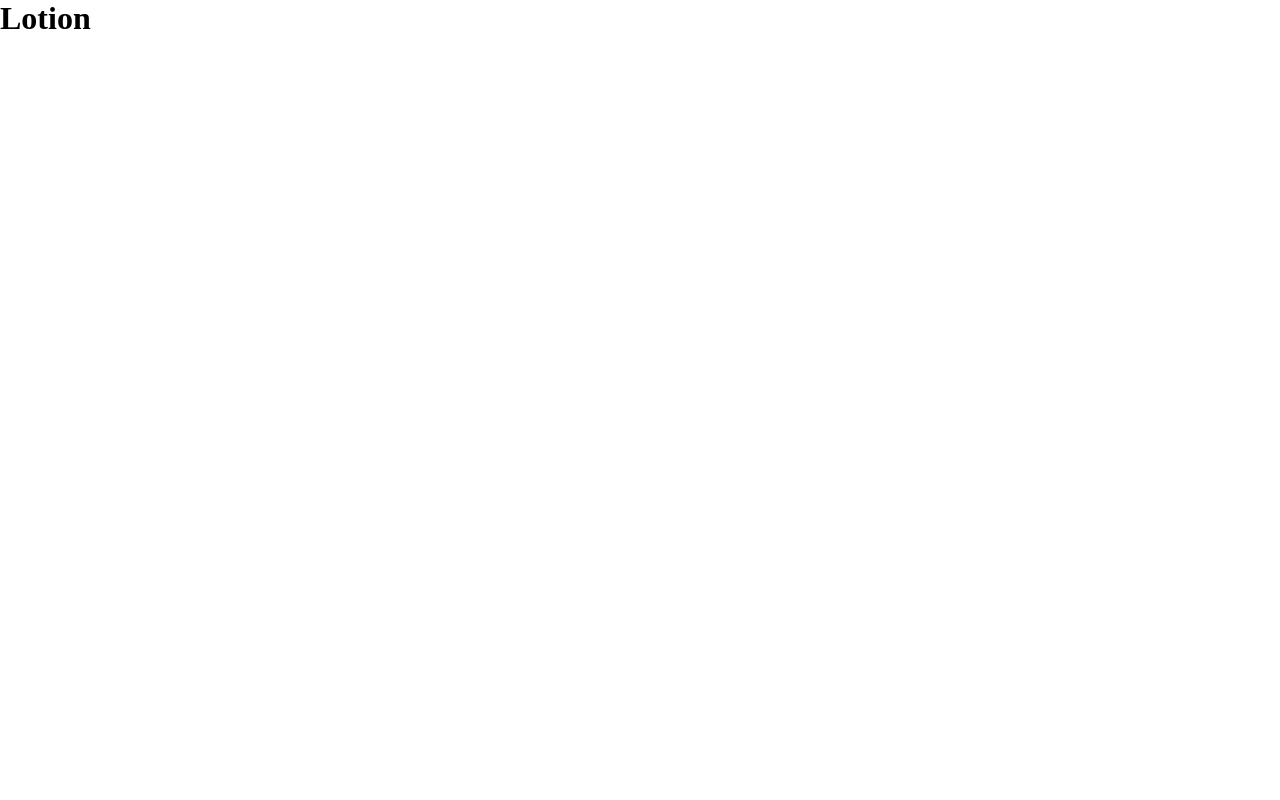
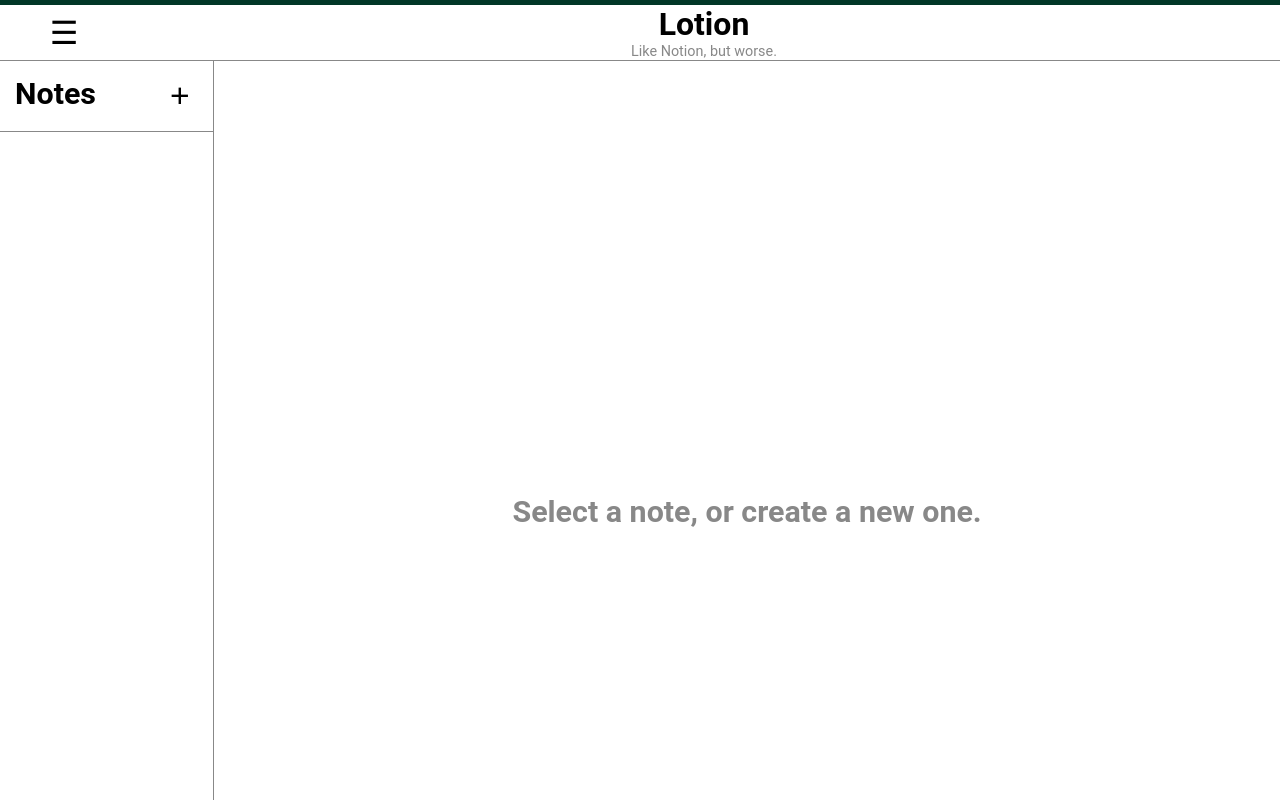
Before and after one commit to tom-stephen/lotion, a React (Create React App) app: page / in a window 1280 px wide. Shown: the top 800 px of the page. Built offline with nearby package versions, Linux system fonts and the light colour scheme.

Commit message:
made main file and all html and css and someee js works. everything i have so far works like i want it to my knolage so far. the menue button togles the menue back and forth. and everything looks right only issue is with the page taking up the full height of the screen. hard coded but can fix later

```diff
--- a/package.json
+++ b/package.json
@@ -8,6 +8,8 @@
     "@testing-library/user-event": "^13.5.0",
     "react": "^18.2.0",
     "react-dom": "^18.2.0",
+    "react-quill": "^2.0.0",
+    "react-router-dom": "^6.8.1",
     "react-scripts": "5.0.1",
     "web-vitals": "^2.1.4"
   },
--- a/src/App.js
+++ b/src/App.js
@@ -1,5 +1,55 @@
+// import React, { useState } from "react";
+
 function App() {
-  return <h1>Lotion</h1>;
+
+  window.onload = function() {
+  // const plussNote = document.getElementById("add-page-button");
+  // plussNote.addEventListener ("click", () => {
+  //   // add a new note
+  // });
+
+  const hamberger = document.querySelector("#hamberger-button");
+  const leftSide = document.querySelector("#left-side");
+  hamberger.addEventListener ("click", function() {
+    console.log("clicked");
+    leftSide.classList.toggle("invisable");
+  });
+
+  }
+
+  return (
+    <div className="App">
+      <div id="top-of-page">
+        {/* hamberger menue */}
+        <div id="hamberger">
+          <button id="hamberger-button">☰</button>
+        </div>
+        {/* title */}
+        <div id="title">
+          <header id="title"><h1>Lotion</h1></header>
+          <p>Like Notion, but worse.</p>
+        </div>
+      </div>
+
+      {/* main content */}
+      <div id="main-content">
+        {/* left side bar */}
+        <div id="left-side">
+          <div id="left-side-header">
+            <h2>Notes</h2>
+            <button id="add-note-button">+</button>
+          </div>
+          <div id="notes-container">
+            {/* add notes here. dont know how yet */}
+          </div>
+        </div>
+        {/* right side */}
+        <div id="right-side">
+          <h1>Select a note, or create a new one.</h1>
+        </div>
+      </div>
+    </div>
+  );
 }
 
 export default App;
--- /dev/null
+++ b/src/edit.js
@@ -0,0 +1,4 @@
+
+function edit(){
+
+}
--- /dev/null
+++ b/src/helpers.js
@@ -0,0 +1,5 @@
+
+//  emoves all HTML tags from a string
+export function removeHTMLtags (str) {
+  return str.replace(/<[^>]*>?/gm, '')
+};
--- a/src/index.css
+++ b/src/index.css
@@ -14,3 +14,132 @@
   color: inherit;
   text-decoration: none;
 }
+
+
+.App{
+  font-family: 'Roboto', sans-serif;
+  display: flex;
+  flex-direction: column;
+  width: 100%;
+  height: 100%;
+}
+
+/* top of page title */
+#top-of-page {
+  display: flex;
+  flex-direction: row;
+  border-top: 5px solid #013727;
+  border-bottom: 1px solid rgb(136, 136, 136);
+}
+
+#top-of-page #title{
+  display: flex;
+  flex-direction: column;
+  flex:1;
+  justify-content: center;
+  align-items: center;
+  width: 90%;
+}
+
+#top-of-page p{
+  font-size: 0.9rem;
+  color: rgb(136, 136, 136);
+}
+
+/* top of page hamberger button */
+#top-of-page #hamberger{
+  display: flex;
+  flex-direction: column;
+  justify-content: center;
+  align-items: center;
+  width: 10%;
+
+}
+#top-of-page #hamberger-button{
+  outline: none;
+  border: none;
+  background-color: transparent;
+  display: flex;
+  width: 100%;
+  height: 100%;
+  flex: 1;
+  justify-content: center;
+  align-items: center;
+  font-size: 2.0em;
+}
+
+#top-of-page #hamberger-button:hover{
+  background-color: #013727;
+  color: white;
+}
+
+/* MAIN CONTENT */
+
+#main-content{
+  display: flex;
+  flex-direction: row;
+  flex:1;
+  width: 100%;
+  height: 100%;
+}
+
+/* LEFT SIDE BAR */
+#left-side{
+  display: flex;
+  flex-direction: column;
+  width: 20%;
+  /* height: 100%; */
+  height: 900px;
+  border-right: 1px solid rgb(136, 136, 136);
+}
+
+#left-side-header {
+  display: flex;
+  flex-direction: row;
+  padding: 15px;
+  border-bottom: 1px solid rgb(136, 136, 136);
+}
+
+#left-side-header h2 {
+  font-size: 1.9rem;
+  flex: 1;
+  display: flex;
+  width: 100%;
+  height: 100%;
+}
+
+#left-side-header button{
+  outline: none;
+  border: none;
+  background-color: transparent;
+  display: flex;
+  width: 20%;
+  height: 100%;
+  justify-content: center;
+  font-size: 2.1em;
+}
+
+#left-side-header button:hover{
+  background-color: #013727;
+  color: white;
+}
+
+/* make this important */
+#left-side.invisable{
+  display: none !important;
+}
+
+/* right side */
+#right-side{
+  display: flex;
+  flex-direction: column;
+  justify-content: center;
+  align-items: center;
+  width: 100%;
+  /* height: 100%; */
+  height: 900px;
+}
+#right-side h1{
+  font-size: 1.9rem;
+  color: rgb(136, 136, 136);
+}
```
Also changed, not shown: 1 other file (tests, documents, lock files or other folders).
